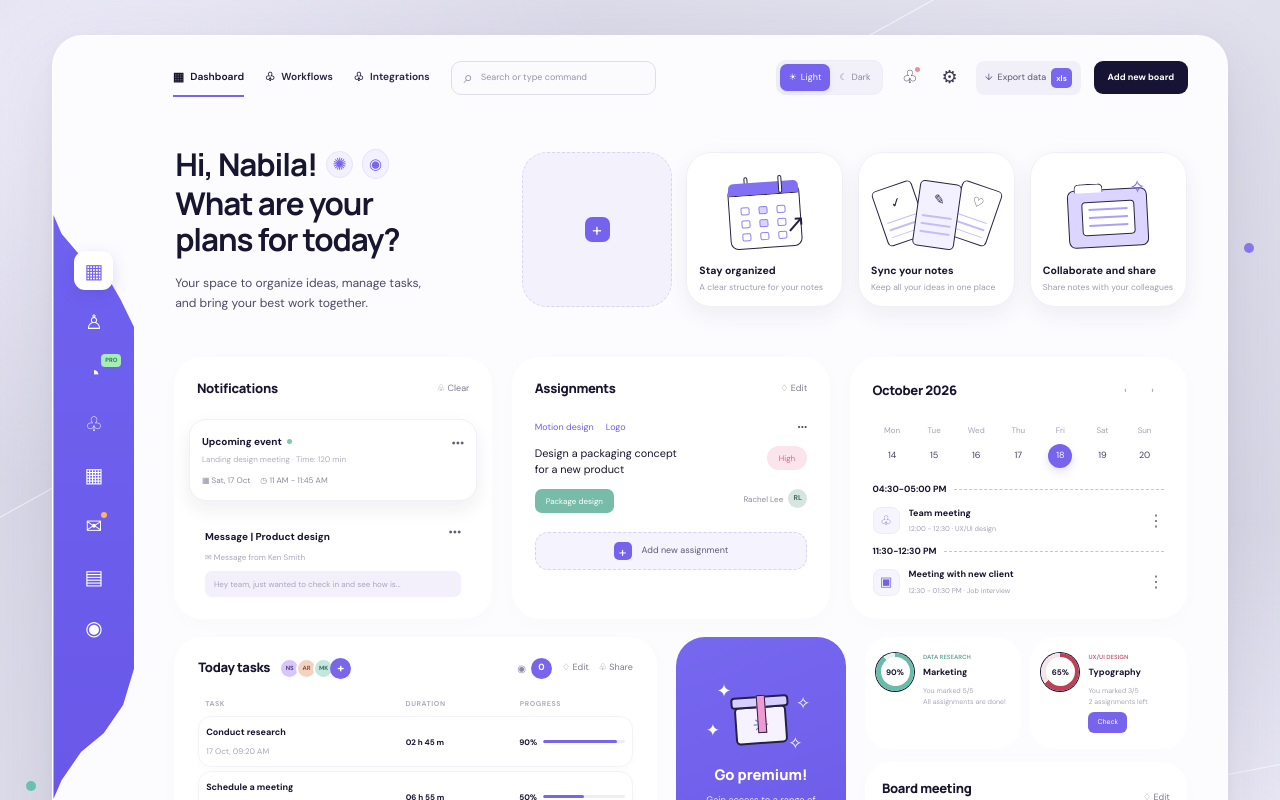
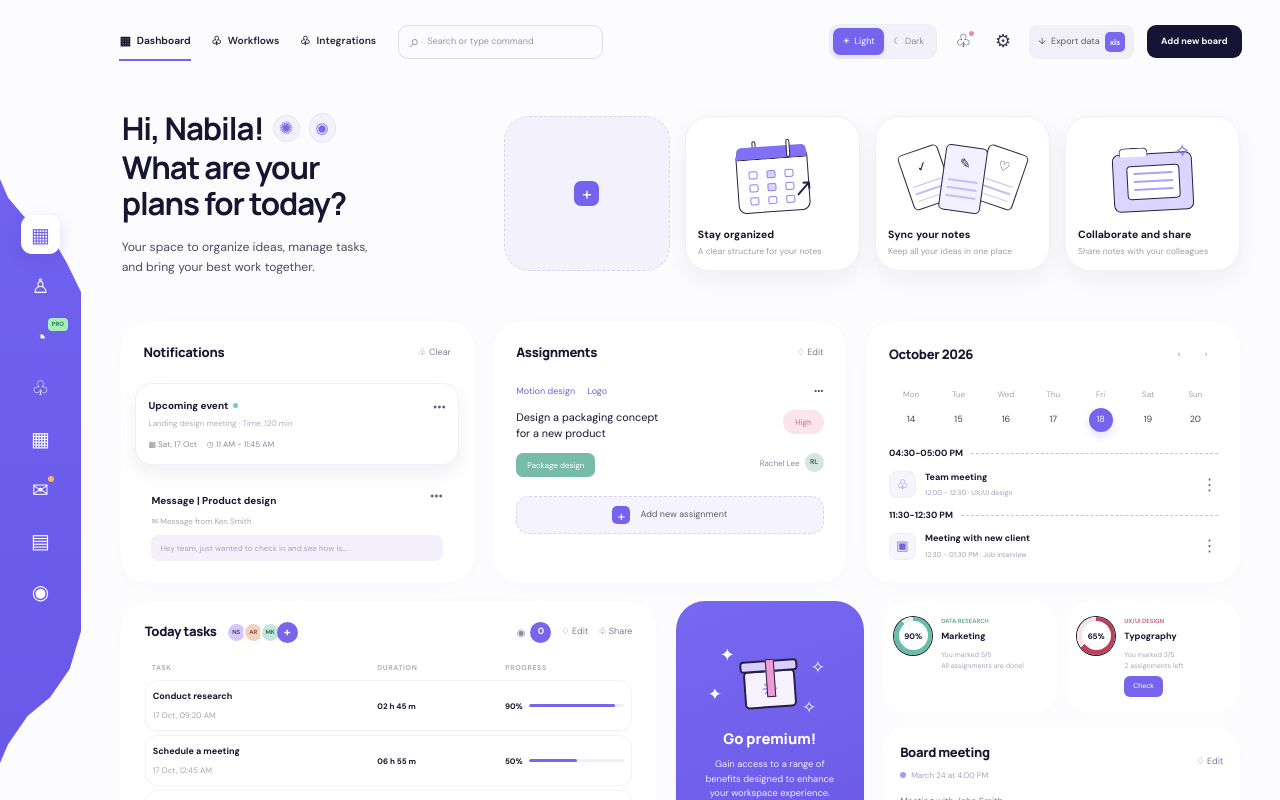
Before and after one commit to arsanara11/orbit-saas, a Next.js app: page / in a window 1280 px wide. Shown: the top 800 px of the page. Built offline with nearby package versions, Linux system fonts and the light colour scheme.

Commit message:
update dashboard

```diff
--- a/src/app/globals.css
+++ b/src/app/globals.css
@@ -2,7 +2,7 @@
 @import "tailwindcss";
 
 :root {
-  --page: #dcdbea;
+  --page: #fcfcff;
   --surface: #ffffff;
   --ink: #17152f;
   --muted: #a09eb4;
@@ -46,14 +46,12 @@ input:focus-visible {
 .orbit-shell {
   position: relative;
   display: grid;
+  width: 100%;
   min-height: 100vh;
-  place-items: center;
+  place-items: stretch;
   overflow: hidden;
-  padding: 35px 4.1%;
-  background:
-    radial-gradient(ellipse at 8% 10%, #efedfa 0, transparent 30%),
-    radial-gradient(ellipse at 95% 85%, #eeecf9 0, transparent 28%),
-    linear-gradient(130deg, #d4d3e4, #e3e2ee 52%, #d1d1e2);
+  padding: 0;
+  background: #fcfcff;
   transition: background .2s, color .2s;
 }
 
@@ -101,13 +99,13 @@ input:focus-visible {
   position: relative;
   z-index: 1;
   display: flex;
-  width: min(100%, 1540px);
-  min-height: 790px;
+  width: 100%;
+  min-height: 100vh;
   overflow: hidden;
-  border: 1px solid #ffffffc9;
-  border-radius: 31px;
+  border: 0;
+  border-radius: 0;
   background: #fcfcff;
-  box-shadow: 0 24px 70px #37334c20, 0 3px 12px #403b5b08;
+  box-shadow: none;
 }
 
 .orbit-sidebar {
```
